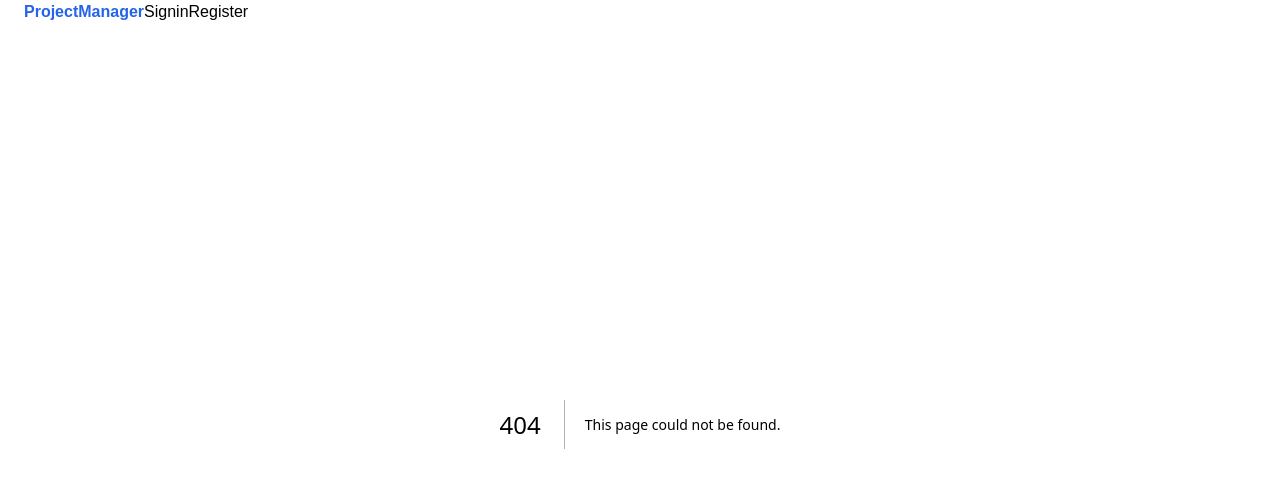
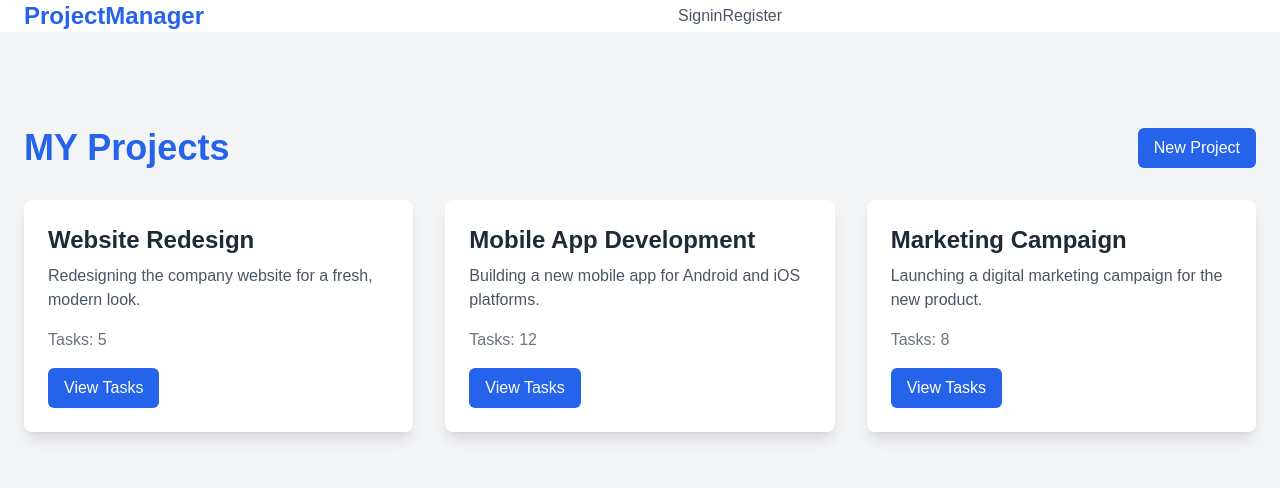
Before and after one commit to NnamaniJohn/project_manager, a Next.js app in the folder client/: page /projects in a window 1280 px wide. Before the commit this address had no page. Shown: the top 488 px of the page. Built offline with nearby package versions, Linux system fonts and the light colour scheme.

Commit message:
feat: project list page

```diff
--- a/client/src/app/layout.tsx
+++ b/client/src/app/layout.tsx
@@ -27,7 +27,7 @@ export default function RootLayout({
   return (
     <html lang="en">
       <body
-        className={`${geistSans.variable} ${geistMono.variable} antialiased`}
+        className={`${geistSans.variable} ${geistMono.variable} antialiased bg-gray-100`}
       >
         <DefaultLayout >
           {children}
--- /dev/null
+++ b/client/src/app/projects/page.tsx
@@ -0,0 +1,46 @@
+import React from 'react';
+
+const projects = [
+  {
+    id: 1,
+    title: 'Website Redesign',
+    description: 'Redesigning the company website for a fresh, modern look.',
+    tasksCount: 5,
+  },
+  {
+    id: 2,
+    title: 'Mobile App Development',
+    description: 'Building a new mobile app for Android and iOS platforms.',
+    tasksCount: 12,
+  },
+  {
+    id: 3,
+    title: 'Marketing Campaign',
+    description: 'Launching a digital marketing campaign for the new product.',
+    tasksCount: 8,
+  },
+];
+
+const ProjectList = () => {
+  return (
+      <div className="container min-h-screen bg-gray-100 mx-auto px-6">
+        <div className="flex justify-between items-center py-8 pt-24">
+          <h1 className="text-4xl font-bold text-blue-600">MY Projects</h1>
+          <button className="bg-blue-600 text-white px-4 py-2 rounded-md hover:bg-blue-700 transition">New Project
+          </button>
+        </div>
+        <div className="grid grid-cols-1 md:grid-cols-2 lg:grid-cols-3 gap-8 pb-8">
+          {projects.map((project) => (
+            <div key={project.id} className="bg-white shadow-lg rounded-lg p-6 hover:shadow-xl transition-shadow">
+              <h2 className="text-2xl font-semibold text-gray-800 mb-2">{project.title}</h2>
+              <p className="text-gray-600 mb-4">{project.description}</p>
+              <p className="text-gray-500">Tasks: {project.tasksCount}</p>
+              <button className="mt-4 bg-blue-600 text-white px-4 py-2 rounded-md hover:bg-blue-700 transition">View Tasks</button>
+            </div>
+          ))}
+        </div>
+      </div>
+  );
+};
+
+export default ProjectList;
```
